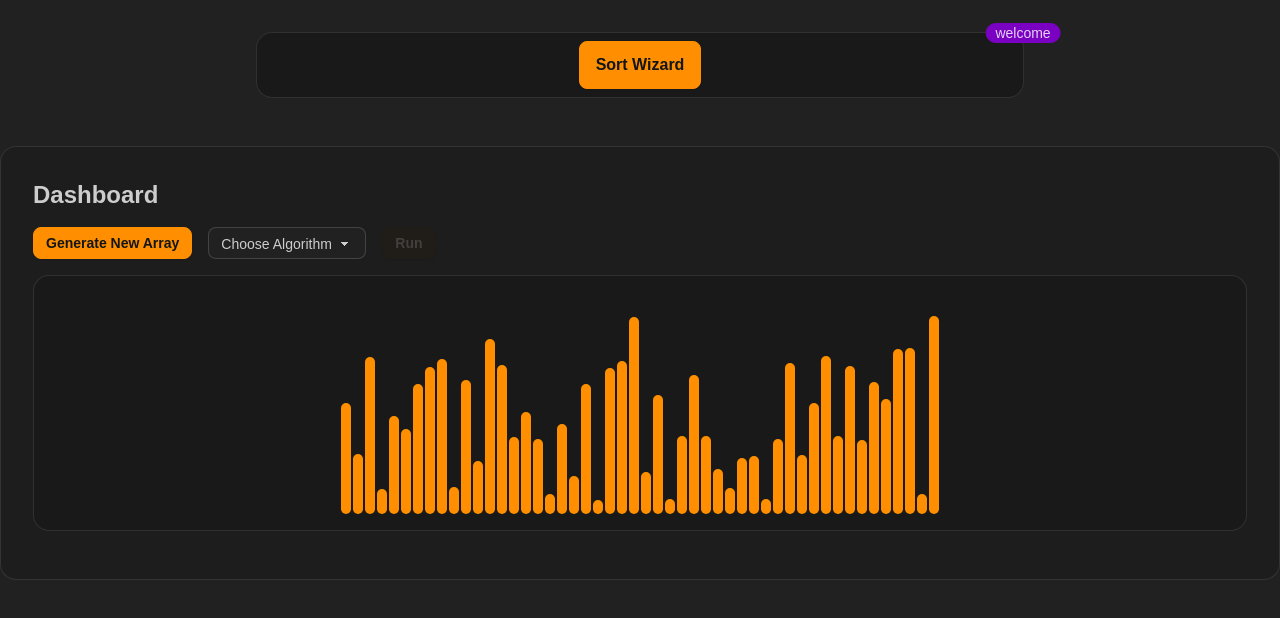
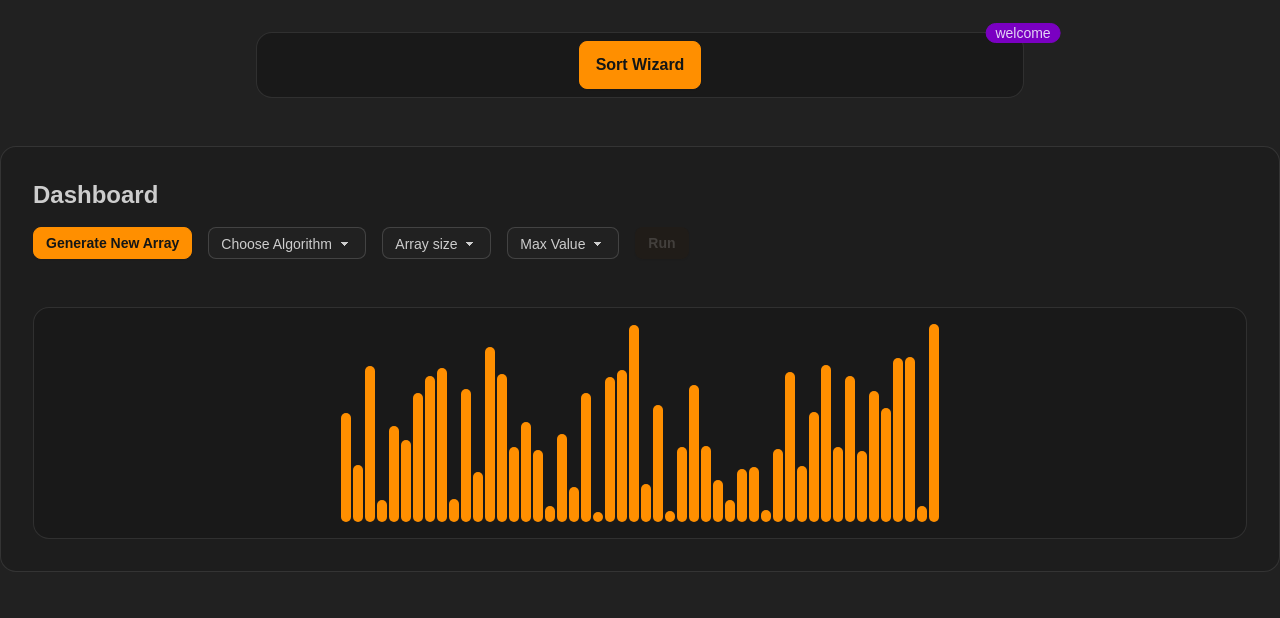
Before and after one commit to borisvicena/SortWizard, a Next.js app: page / in a window 1280 px wide. Shown: the top 618 px of the page. Built offline with nearby package versions, Linux system fonts and the light colour scheme.

Commit message:
added arraySize and maxValue input

```diff
--- a/src/components/Chart.tsx
+++ b/src/components/Chart.tsx
@@ -10,9 +10,9 @@ interface ChartProps {
 
 const Chart: React.FC<ChartProps> = ({ array, sorted, isSorted, comparing }) => {
   return (
-    <div className="w-full my-4">
+    <div className="w-full max-w-full mt-12">
       <div
-        className={`flex items-end justify-center h-64 bg-base-300 rounded-box p-4 border ${
+        className={`flex items-end justify-center h-auto bg-base-300 rounded-box p-4 border ${
           isSorted ? "border-success" : "border-white/[0.1]"
         }`}
       >
--- a/src/components/Dashboard.tsx
+++ b/src/components/Dashboard.tsx
@@ -13,14 +13,16 @@ const Dashboard = () => {
   const [sorted, setSorted] = useState<number[]>([]);
   const [isSorted, setIsSorted] = useState(false);
   const [selectedAlgorithm, setSelectedAlgorithm] = useState<string | null>(null);
+  const [arraySize, setArraySize] = useState(50);
+  const [maxValue, setMaxValue] = useState(200);
 
   useEffect(() => {
     resetArray();
-  }, []);
+  }, [arraySize, maxValue]);
 
   const resetArray = () => {
     setIsSorted(false);
-    setArray(generateRandomArray(50, 5, 200));
+    setArray(generateRandomArray(arraySize, 1, maxValue));
     setComparing([-1, -1]);
     setSorted([]);
   };
@@ -44,7 +46,7 @@ const Dashboard = () => {
   const runBS = async () => {
     setIsSorting(true);
     setSorted([]);
-    await bubbleSort([...array], setArray, setComparing, 5);
+    await bubbleSort([...array], setArray, setComparing, 1);
     await finalCheck();
     setIsSorting(false);
   };
@@ -80,6 +82,32 @@ const Dashboard = () => {
             </select>
           </label>
         </div>
+        <div>
+          <label className="form-control w-full max-w-xs">
+            <select className="select select-sm select-bordered" onChange={(e) => setArraySize(Number(e.target.value))}>
+              <option disabled selected>
+                Array size
+              </option>
+              <option>25</option>
+              <option>50</option>
+              <option>100</option>
+              <option>500</option>
+            </select>
+          </label>
+        </div>
+        <div>
+          <label className="form-control w-full max-w-xs">
+            <select className="select select-sm select-bordered" onChange={(e) => setMaxValue(Number(e.target.value))}>
+              <option disabled selected>
+                Max Value
+              </option>
+              <option>100</option>
+              <option>200</option>
+              <option>300</option>
+              <option>500</option>
+            </select>
+          </label>
+        </div>
         <button onClick={run} disabled={isSorting || !selectedAlgorithm} className="btn btn-sm btn-primary">
           Run
         </button>
```
